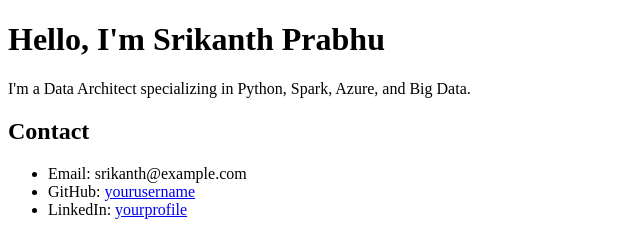
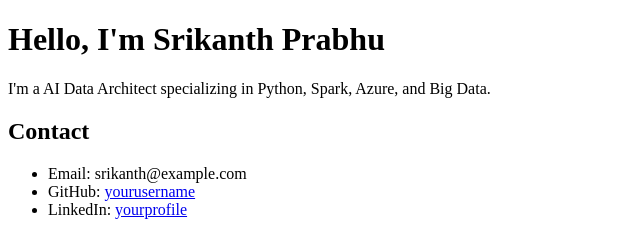
Before and after one commit to srknthprabhu/srknthprabhu, a plain HTML site: page index.html in a window 1280 px wide. Shown: the top 236 px of the page, 0-640 px from the left. Drawn offline with Linux system fonts and the light colour scheme.

Commit message:
Add files via upload

```diff
--- a/index.html
+++ b/index.html
@@ -7,7 +7,7 @@
 </head>
 <body>
   <h1>Hello, I'm Srikanth Prabhu</h1>
-  <p>I'm a Data Architect specializing in Python, Spark, Azure, and Big Data.</p>
+  <p>I'm a AI Data Architect specializing in Python, Spark, Azure, and Big Data.</p>
 
   <h2>Contact</h2>
   <ul>
```
